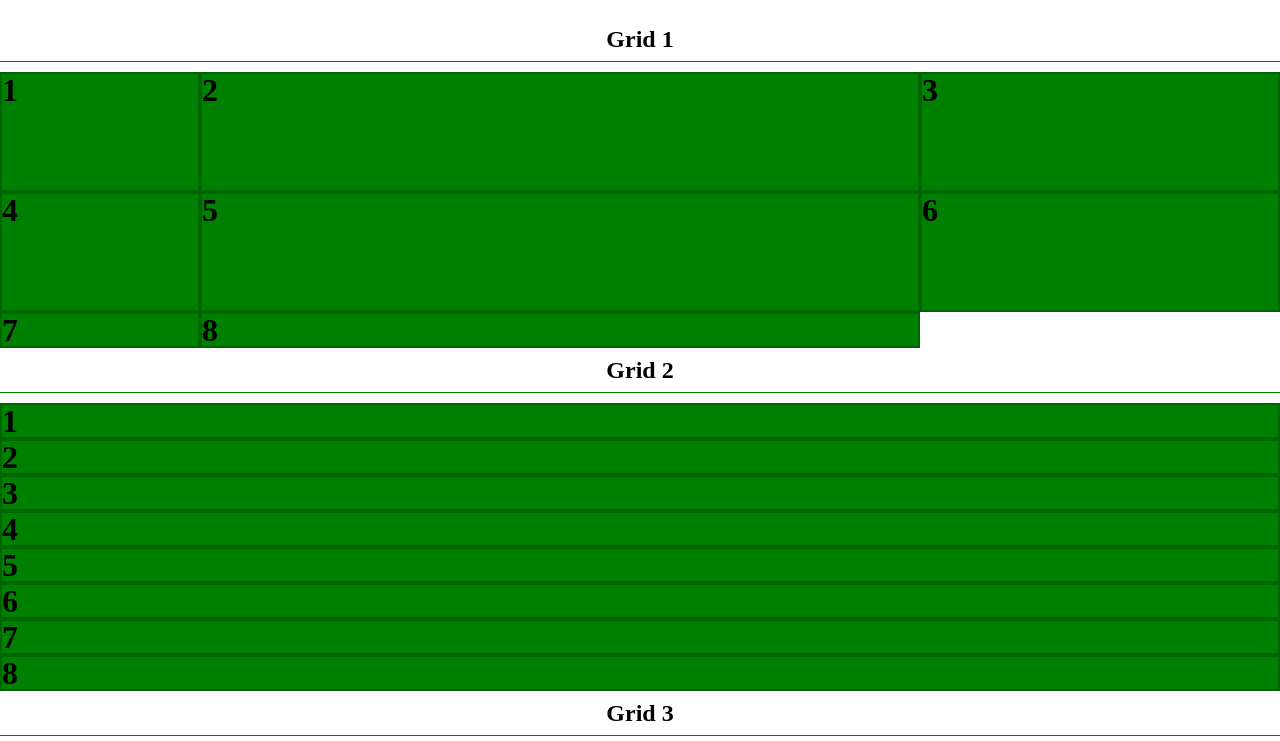
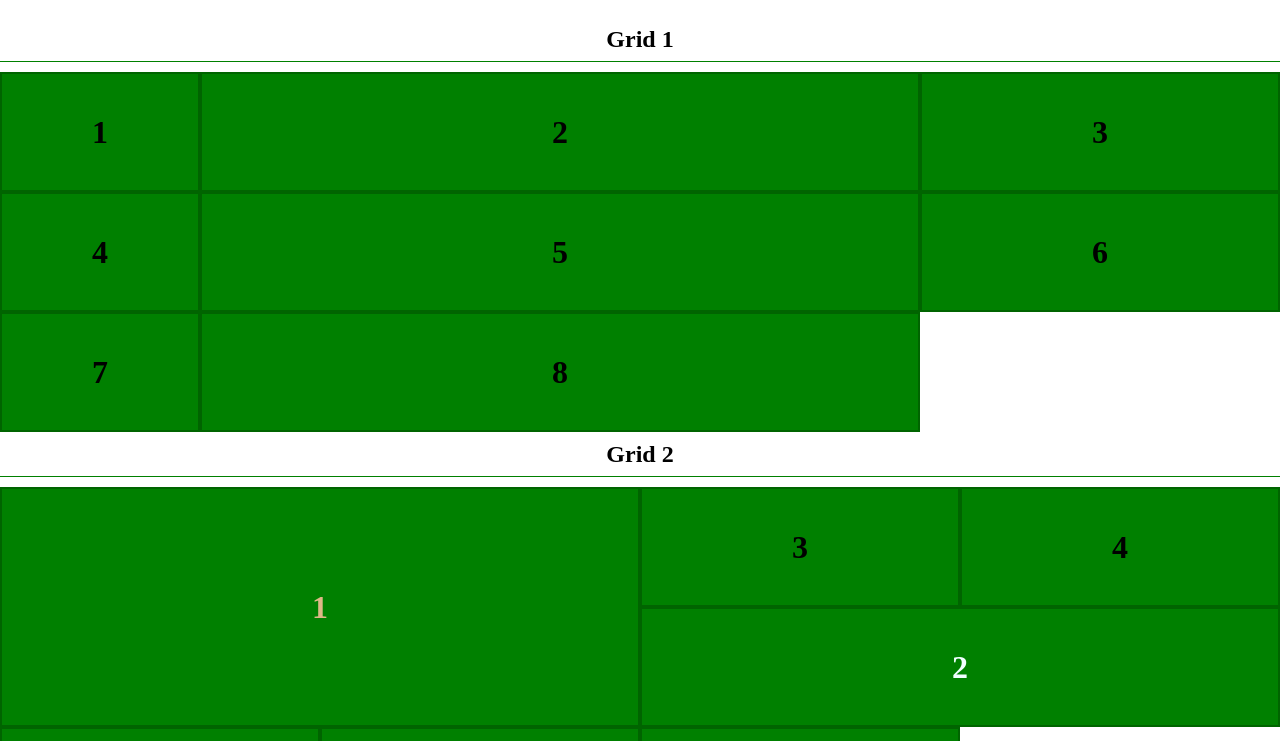
Before and after one commit to Gabrielle2006/lvl1wk11, a plain HTML site: page index.html in a window 1280 px wide. Shown: the part 59-800 px from the top of the page. Drawn offline with Linux system fonts and the light colour scheme.

Commit message:
grid pt 1 and 2

```diff
--- a/css/main.css
+++ b/css/main.css
@@ -151,13 +151,39 @@ article div{
     border: 2px solid darkgreen;
     font-size: 32px;
     font-weight: bold;
+    display:flex;
+    justify-content: center;
+    align-items: center;
 
 }
 section.one article{
     display: grid;
     grid-template-columns: 200px 2fr 1fr;
-    grid-template-rows: 120px 120px;
+    grid-template-rows: 120px 120px 120px;
 }
 section.two article{
+    display: grid;
+    grid-template-columns: repeat(4, 1fr);
+    grid-auto-rows: 120px;
+    grid-auto-flow: dense;
+}
+section.two div:nth-child(1){
+    color: burlywood;
+    grid-column-start: 1;
+    grid-column-end: 3;
+
+    grid-row-start: 1;
+    grid-row-end: 3;
 
 }
+section.two div:nth-child(2){
+    color: azure;
+    grid-column-start: 3;
+    grid-column-end: 5;
+    grid-row-start: 2;
+    grid-row-end: 3;
+}
+section.two div:nth-child(6){
+    grid-column-start: 1;
+    grid-column-end: span 4;
+}
```
